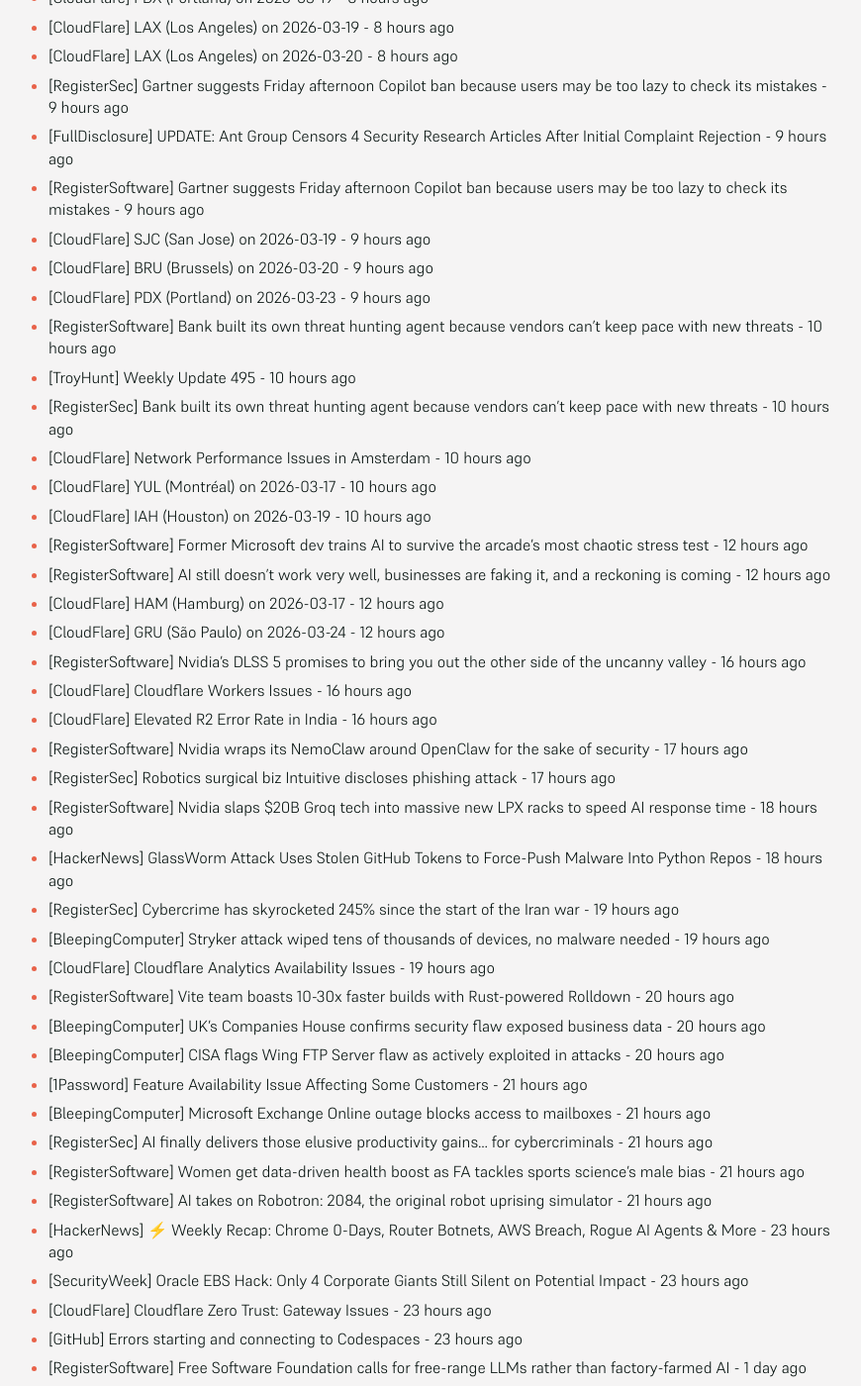
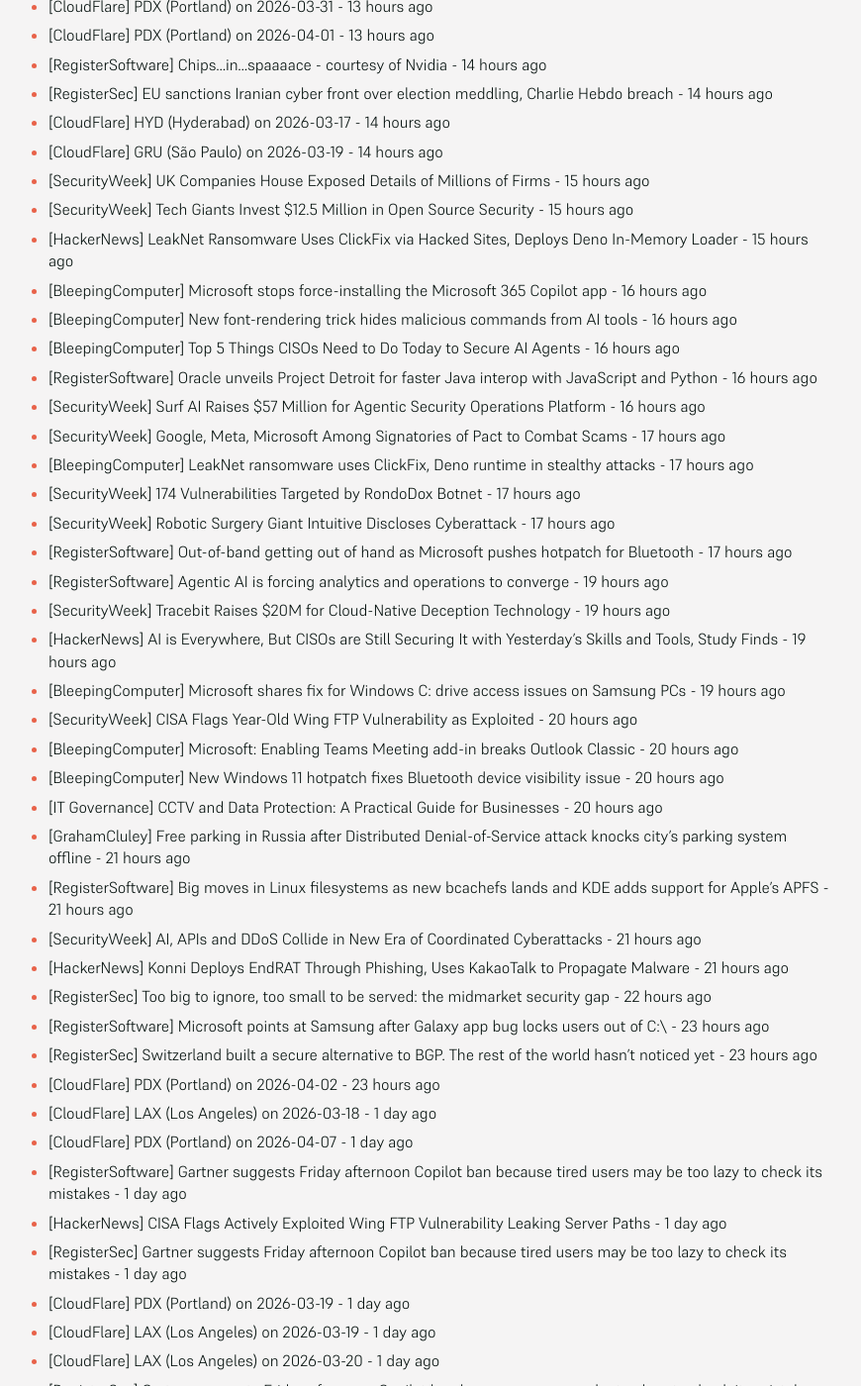
Before and after one commit to SecOpsNews/news, a Jekyll site: the page built from index.md, in a window 1280 px wide and 1400 px high, scrolled down 1164 px. Shown: the whole window at 99% size, without its empty margins (215-1085 px from the left). Built offline with Jekyll 4.4.1, drawn with Linux system fonts in a browser that asks for light colours; some of the changed text lies outside the part shown.

Commit message:
New Feed

```diff
--- a/index.md
+++ b/index.md
@@ -9,73 +9,111 @@ description: Latest Updates
 
 <!-- SecOps start -->
 
-- [SecurityWeek] Google, Meta, Microsoft Among Signatories of Pact to Combat Scams - 57 minutes ago
-- [BleepingComputer] LeakNet ransomware uses ClickFix, Deno runtime in stealthy attacks - 57 minutes ago
-- [SecurityWeek] 174 Vulnerabilities Targeted by RondoDox Botnet - 57 minutes ago
-- [SecurityWeek] Robotic Surgery Giant Intuitive Discloses Cyberattack - 57 minutes ago
-- [RegisterSoftware] Out-of-band getting out of hand as Microsoft pushes hotpatch for Bluetooth - 57 minutes ago
-- [RegisterSoftware] Agentic AI is forcing analytics and operations to converge - 2 hours ago
-- [SecurityWeek] Tracebit Raises $20M for Cloud-Native Deception Technology - 2 hours ago
-- [HackerNews] AI is Everywhere, But CISOs are Still Securing It with Yesterday's Skills and Tools, Study Finds - 2 hours ago
-- [BleepingComputer] Microsoft shares fix for Windows C: drive access issues on Samsung PCs - 2 hours ago
-- [SecurityWeek] CISA Flags Year-Old Wing FTP Vulnerability as Exploited - 3 hours ago
-- [BleepingComputer] Microsoft: Enabling Teams Meeting add-in breaks Outlook Classic - 3 hours ago
-- [BleepingComputer] New Windows 11 hotpatch fixes Bluetooth device visibility issue - 3 hours ago
-- [IT Governance] CCTV and Data Protection: A Practical Guide for Businesses - 3 hours ago
-- [GrahamCluley] Free parking in Russia after Distributed Denial-of-Service attack knocks city’s parking system offline - 4 hours ago
-- [RegisterSoftware] Big moves in Linux filesystems as new bcachefs lands and KDE adds support for Apple's APFS - 4 hours ago
-- [SecurityWeek] AI, APIs and DDoS Collide in New Era of Coordinated Cyberattacks - 4 hours ago
-- [HackerNews] Konni Deploys EndRAT Through Phishing, Uses KakaoTalk to Propagate Malware - 4 hours ago
-- [RegisterSec] Too big to ignore, too small to be served: the midmarket security gap - 5 hours ago
-- [RegisterSoftware] Microsoft points at Samsung after Galaxy app bug locks users out of C:\ - 6 hours ago
-- [RegisterSec] Switzerland built a secure alternative to BGP. The rest of the world hasn't noticed yet - 6 hours ago
-- [CloudFlare] PDX (Portland) on 2026-04-02 - 6 hours ago
-- [CloudFlare] LAX (Los Angeles) on 2026-03-18 - 7 hours ago
-- [CloudFlare] PDX (Portland) on 2026-04-07 - 7 hours ago
-- [RegisterSoftware] Gartner suggests Friday afternoon Copilot ban because tired users may be too lazy to check its mistakes - 8 hours ago
-- [HackerNews] CISA Flags Actively Exploited Wing FTP Vulnerability Leaking Server Paths - 8 hours ago
-- [RegisterSec] Gartner suggests Friday afternoon Copilot ban because tired users may be too lazy to check its mistakes - 8 hours ago
-- [CloudFlare] PDX (Portland) on 2026-03-19 - 8 hours ago
-- [CloudFlare] LAX (Los Angeles) on 2026-03-19 - 8 hours ago
-- [CloudFlare] LAX (Los Angeles) on 2026-03-20 - 8 hours ago
-- [RegisterSec] Gartner suggests Friday afternoon Copilot ban because users may be too lazy to check its mistakes - 9 hours ago
-- [FullDisclosure] UPDATE: Ant Group Censors 4 Security Research Articles After	Initial Complaint Rejection - 9 hours ago
-- [RegisterSoftware] Gartner suggests Friday afternoon Copilot ban because users may be too lazy to check its mistakes - 9 hours ago
-- [CloudFlare] SJC (San Jose) on 2026-03-19 - 9 hours ago
-- [CloudFlare] BRU (Brussels) on 2026-03-20 - 9 hours ago
-- [CloudFlare] PDX (Portland) on 2026-03-23 - 9 hours ago
-- [RegisterSoftware] Bank built its own threat hunting agent because vendors can’t keep pace with new threats - 10 hours ago
-- [TroyHunt] Weekly Update 495 - 10 hours ago
-- [RegisterSec] Bank built its own threat hunting agent because vendors can’t keep pace with new threats - 10 hours ago
-- [CloudFlare] Network Performance Issues in Amsterdam - 10 hours ago
-- [CloudFlare] YUL (Montréal) on 2026-03-17 - 10 hours ago
-- [CloudFlare] IAH (Houston) on 2026-03-19 - 10 hours ago
-- [RegisterSoftware] Former Microsoft dev trains AI to survive the arcade's most chaotic stress test - 12 hours ago
-- [RegisterSoftware] AI still doesn't work very well, businesses are faking it, and a reckoning is coming - 12 hours ago
-- [CloudFlare] HAM (Hamburg) on 2026-03-17 - 12 hours ago
-- [CloudFlare] GRU (São Paulo) on 2026-03-24 - 12 hours ago
-- [RegisterSoftware] Nvidia's DLSS 5 promises to bring you out the other side of the uncanny valley - 16 hours ago
-- [CloudFlare] Cloudflare Workers Issues - 16 hours ago
-- [CloudFlare] Elevated R2 Error Rate in India - 16 hours ago
-- [RegisterSoftware] Nvidia wraps its NemoClaw around OpenClaw for the sake of security - 17 hours ago
-- [RegisterSec] Robotics surgical biz Intuitive discloses phishing attack - 17 hours ago
-- [RegisterSoftware] Nvidia slaps $20B Groq tech into massive new LPX racks to speed AI response time - 18 hours ago
-- [HackerNews] GlassWorm Attack Uses Stolen GitHub Tokens to Force-Push Malware Into Python Repos - 18 hours ago
-- [RegisterSec] Cybercrime has skyrocketed 245% since the start of the Iran war - 19 hours ago
-- [BleepingComputer] Stryker attack wiped tens of thousands of devices, no malware needed - 19 hours ago
-- [CloudFlare] Cloudflare Analytics Availability Issues - 19 hours ago
-- [RegisterSoftware] Vite team boasts 10-30x faster builds with Rust-powered Rolldown - 20 hours ago
-- [BleepingComputer] UK’s Companies House confirms security flaw exposed business data - 20 hours ago
-- [BleepingComputer] CISA flags Wing FTP Server flaw as actively exploited in attacks - 20 hours ago
-- [1Password] Feature Availability Issue Affecting Some Customers - 21 hours ago
-- [BleepingComputer] Microsoft Exchange Online outage blocks access to mailboxes - 21 hours ago
-- [RegisterSec] AI finally delivers those elusive productivity gains... for cybercriminals - 21 hours ago
-- [RegisterSoftware] Women get data-driven health boost as FA tackles sports science's male bias - 21 hours ago
-- [RegisterSoftware] AI takes on Robotron: 2084, the original robot uprising simulator - 21 hours ago
-- [HackerNews] ⚡ Weekly Recap: Chrome 0-Days, Router Botnets, AWS Breach, Rogue AI Agents & More - 23 hours ago
-- [SecurityWeek] Oracle EBS Hack: Only 4 Corporate Giants Still Silent on Potential Impact - 23 hours ago
-- [CloudFlare] Cloudflare Zero Trust: Gateway Issues - 23 hours ago
-- [GitHub] Errors starting and connecting to Codespaces - 23 hours ago
+- [HIBP] Aura - 903,080 breached accounts - 29 minutes ago
+- [RegisterSoftware] Water company wasted $200k on bad answers from an AI model – so built its own slop filtering system - 29 minutes ago
+- [RegisterSoftware] Alibaba Cloud hikes prices by up to 34 percent, blames hardware costs and AI demand - 29 minutes ago
+- [HackerNews] Apple Fixes WebKit Vulnerability Enabling Same-Origin Policy Bypass on iOS and macOS - 29 minutes ago
+- [HackerNews] Critical Unpatched Telnetd Flaw (CVE-2026-32746) Enables Unauthenticated Root RCE via Port 23 - 1 hour ago
+- [RegisterSoftware] Linux Foundation kicks off effort to shield FOSS maintainers from AI slop bug reports - 2 hours ago
+- [RegisterSec] Japan to allow ‘proactive cyber-defense’ from October 1st - 2 hours ago
+- [RegisterSec] Linux Foundation kicks off effort to shield FOSS maintainers from AI slop bug reports - 2 hours ago
+- [BleepingComputer] Apple pushes first Background Security Improvements update to fix WebKit flaw - 5 hours ago
+- [CloudFlare] BRU (Brussels) on 2026-03-18 - 5 hours ago
+- [CloudFlare] Cloudflare Access experiencing delays with Access app creation and updates - 5 hours ago
+- [BleepingComputer] GlassWorm malware hits 400+ code repos on GitHub, npm, VSCode, OpenVSX - 9 hours ago
+- [CloudFlare] PDX (Portland) on 2026-03-17 - 9 hours ago
+- [CloudFlare] PDX (Portland) on 2026-03-18 - 10 hours ago
+- [RegisterSec] World<s>Coin</s>'s newest pitch: Scan your eyeballs to prove AI agents really represent you - 10 hours ago
+- [RegisterSoftware] World<s>Coin</s>'s newest pitch: Scan your eyeballs to prove AI agents really represent you - 10 hours ago
+- [CloudFlare] LAX (Los Angeles) on 2026-03-17 - 10 hours ago
+- [CloudFlare] PDX (Portland) on 2026-03-24 - 11 hours ago
+- [CloudFlare] PDX (Portland) on 2026-03-25 - 11 hours ago
+- [RegisterSoftware] Mistral boasts code-proofing agent offers champagne performance on a <i>budget bière</i> - 12 hours ago
+- [BleepingComputer] Europe sanctions Chinese and Iranian firms for cyberattacks - 12 hours ago
+- [CloudFlare] PDX (Portland) on 2026-03-26 - 12 hours ago
+- [CloudFlare] PDX (Portland) on 2026-03-30 - 12 hours ago
+- [HackerNews] AI Flaws in Amazon Bedrock, LangSmith, and SGLang Enable Data Exfiltration and RCE - 13 hours ago
+- [CloudFlare] PDX (Portland) on 2026-03-31 - 13 hours ago
+- [CloudFlare] PDX (Portland) on 2026-04-01 - 13 hours ago
+- [RegisterSoftware] Chips...in...spaaaace - courtesy of Nvidia - 14 hours ago
+- [RegisterSec] EU sanctions Iranian cyber front over election meddling, Charlie Hebdo breach - 14 hours ago
+- [CloudFlare] HYD (Hyderabad) on 2026-03-17 - 14 hours ago
+- [CloudFlare] GRU (São Paulo) on 2026-03-19 - 14 hours ago
+- [SecurityWeek] UK Companies House Exposed Details of Millions of Firms - 15 hours ago
+- [SecurityWeek] Tech Giants Invest $12.5 Million in Open Source Security - 15 hours ago
+- [HackerNews] LeakNet Ransomware Uses ClickFix via Hacked Sites, Deploys Deno In-Memory Loader - 15 hours ago
+- [BleepingComputer] Microsoft stops force-installing the Microsoft 365 Copilot app - 16 hours ago
+- [BleepingComputer] New font-rendering trick hides malicious commands from AI tools - 16 hours ago
+- [BleepingComputer] Top 5 Things CISOs Need to Do Today to Secure AI Agents - 16 hours ago
+- [RegisterSoftware] Oracle unveils Project Detroit for faster Java interop with JavaScript and Python - 16 hours ago
+- [SecurityWeek] Surf AI Raises $57 Million for Agentic Security Operations Platform - 16 hours ago
+- [SecurityWeek] Google, Meta, Microsoft Among Signatories of Pact to Combat Scams - 17 hours ago
+- [BleepingComputer] LeakNet ransomware uses ClickFix, Deno runtime in stealthy attacks - 17 hours ago
+- [SecurityWeek] 174 Vulnerabilities Targeted by RondoDox Botnet - 17 hours ago
+- [SecurityWeek] Robotic Surgery Giant Intuitive Discloses Cyberattack - 17 hours ago
+- [RegisterSoftware] Out-of-band getting out of hand as Microsoft pushes hotpatch for Bluetooth - 17 hours ago
+- [RegisterSoftware] Agentic AI is forcing analytics and operations to converge - 19 hours ago
+- [SecurityWeek] Tracebit Raises $20M for Cloud-Native Deception Technology - 19 hours ago
+- [HackerNews] AI is Everywhere, But CISOs are Still Securing It with Yesterday's Skills and Tools, Study Finds - 19 hours ago
+- [BleepingComputer] Microsoft shares fix for Windows C: drive access issues on Samsung PCs - 19 hours ago
+- [SecurityWeek] CISA Flags Year-Old Wing FTP Vulnerability as Exploited - 20 hours ago
+- [BleepingComputer] Microsoft: Enabling Teams Meeting add-in breaks Outlook Classic - 20 hours ago
+- [BleepingComputer] New Windows 11 hotpatch fixes Bluetooth device visibility issue - 20 hours ago
+- [IT Governance] CCTV and Data Protection: A Practical Guide for Businesses - 20 hours ago
+- [GrahamCluley] Free parking in Russia after Distributed Denial-of-Service attack knocks city’s parking system offline - 21 hours ago
+- [RegisterSoftware] Big moves in Linux filesystems as new bcachefs lands and KDE adds support for Apple's APFS - 21 hours ago
+- [SecurityWeek] AI, APIs and DDoS Collide in New Era of Coordinated Cyberattacks - 21 hours ago
+- [HackerNews] Konni Deploys EndRAT Through Phishing, Uses KakaoTalk to Propagate Malware - 21 hours ago
+- [RegisterSec] Too big to ignore, too small to be served: the midmarket security gap - 22 hours ago
+- [RegisterSoftware] Microsoft points at Samsung after Galaxy app bug locks users out of C:\ - 23 hours ago
+- [RegisterSec] Switzerland built a secure alternative to BGP. The rest of the world hasn't noticed yet - 23 hours ago
+- [CloudFlare] PDX (Portland) on 2026-04-02 - 23 hours ago
+- [CloudFlare] LAX (Los Angeles) on 2026-03-18 - 1 day ago
+- [CloudFlare] PDX (Portland) on 2026-04-07 - 1 day ago
+- [RegisterSoftware] Gartner suggests Friday afternoon Copilot ban because tired users may be too lazy to check its mistakes - 1 day ago
+- [HackerNews] CISA Flags Actively Exploited Wing FTP Vulnerability Leaking Server Paths - 1 day ago
+- [RegisterSec] Gartner suggests Friday afternoon Copilot ban because tired users may be too lazy to check its mistakes - 1 day ago
+- [CloudFlare] PDX (Portland) on 2026-03-19 - 1 day ago
+- [CloudFlare] LAX (Los Angeles) on 2026-03-19 - 1 day ago
+- [CloudFlare] LAX (Los Angeles) on 2026-03-20 - 1 day ago
+- [RegisterSec] Gartner suggests Friday afternoon Copilot ban because users may be too lazy to check its mistakes - 1 day ago
+- [FullDisclosure] UPDATE: Ant Group Censors 4 Security Research Articles After	Initial Complaint Rejection - 1 day ago
+- [RegisterSoftware] Gartner suggests Friday afternoon Copilot ban because users may be too lazy to check its mistakes - 1 day ago
+- [CloudFlare] SJC (San Jose) on 2026-03-19 - 1 day ago
+- [CloudFlare] BRU (Brussels) on 2026-03-20 - 1 day ago
+- [CloudFlare] PDX (Portland) on 2026-03-23 - 1 day ago
+- [RegisterSoftware] Bank built its own threat hunting agent because vendors can’t keep pace with new threats - 1 day ago
+- [TroyHunt] Weekly Update 495 - 1 day ago
+- [RegisterSec] Bank built its own threat hunting agent because vendors can’t keep pace with new threats - 1 day ago
+- [CloudFlare] Network Performance Issues in Amsterdam - 1 day ago
+- [CloudFlare] YUL (Montréal) on 2026-03-17 - 1 day ago
+- [CloudFlare] IAH (Houston) on 2026-03-19 - 1 day ago
+- [RegisterSoftware] Former Microsoft dev trains AI to survive the arcade's most chaotic stress test - 1 day ago
+- [RegisterSoftware] AI still doesn't work very well, businesses are faking it, and a reckoning is coming - 1 day ago
+- [CloudFlare] HAM (Hamburg) on 2026-03-17 - 1 day ago
+- [CloudFlare] GRU (São Paulo) on 2026-03-24 - 1 day ago
+- [RegisterSoftware] Nvidia's DLSS 5 promises to bring you out the other side of the uncanny valley - 1 day ago
+- [CloudFlare] Cloudflare Workers Issues - 1 day ago
+- [CloudFlare] Elevated R2 Error Rate in India - 1 day ago
+- [RegisterSoftware] Nvidia wraps its NemoClaw around OpenClaw for the sake of security - 1 day ago
+- [RegisterSec] Robotics surgical biz Intuitive discloses phishing attack - 1 day ago
+- [RegisterSoftware] Nvidia slaps $20B Groq tech into massive new LPX racks to speed AI response time - 1 day ago
+- [HackerNews] GlassWorm Attack Uses Stolen GitHub Tokens to Force-Push Malware Into Python Repos - 1 day ago
+- [RegisterSec] Cybercrime has skyrocketed 245% since the start of the Iran war - 1 day ago
+- [BleepingComputer] Stryker attack wiped tens of thousands of devices, no malware needed - 1 day ago
+- [CloudFlare] Cloudflare Analytics Availability Issues - 1 day ago
+- [RegisterSoftware] Vite team boasts 10-30x faster builds with Rust-powered Rolldown - 1 day ago
+- [BleepingComputer] UK’s Companies House confirms security flaw exposed business data - 1 day ago
+- [BleepingComputer] CISA flags Wing FTP Server flaw as actively exploited in attacks - 1 day ago
+- [1Password] Feature Availability Issue Affecting Some Customers - 1 day ago
+- [BleepingComputer] Microsoft Exchange Online outage blocks access to mailboxes - 1 day ago
+- [RegisterSec] AI finally delivers those elusive productivity gains... for cybercriminals - 1 day ago
+- [RegisterSoftware] Women get data-driven health boost as FA tackles sports science's male bias - 1 day ago
+- [RegisterSoftware] AI takes on Robotron: 2084, the original robot uprising simulator - 1 day ago
+- [HackerNews] ⚡ Weekly Recap: Chrome 0-Days, Router Botnets, AWS Breach, Rogue AI Agents & More - 1 day ago
+- [SecurityWeek] Oracle EBS Hack: Only 4 Corporate Giants Still Silent on Potential Impact - 1 day ago
+- [CloudFlare] Cloudflare Zero Trust: Gateway Issues - 1 day ago
+- [GitHub] Errors starting and connecting to Codespaces - 1 day ago
 - [RegisterSoftware] Free Software Foundation calls for free-range LLMs rather than factory-farmed AI - 1 day ago
 - [SecurityWeek] Security Firm Executive Targeted in Sophisticated Phishing Attack - 1 day ago
 - [BleepingComputer] Shadow AI is everywhere. Here’s how to find and secure it. - 1 day ago
@@ -103,23 +141,9 @@ description: Latest Updates
 - [CloudFlare] PDX (Portland) on 2026-03-24 - 1 day ago
 - [CloudFlare] PDX (Portland) on 2026-03-25 - 1 day ago
 - [CloudFlare] PDX (Portland) on 2026-03-26 - 1 day ago
-- [RegisterSoftware] Data analytics help make the mighty lionesses roar - 1 day ago
-- [HackerNews] Android 17 Blocks Non-Accessibility Apps from Accessibility API to Prevent Malware Abuse - 1 day ago
-- [CloudFlare] PDX (Portland) on 2026-03-30 - 1 day ago
-- [CloudFlare] PDX (Portland) on 2026-03-31 - 1 day ago
-- [CloudFlare] PDX (Portland) on 2026-04-01 - 1 day ago
-- [RegisterSoftware] India tests whether AI can stop trains hitting elephants - 1 day ago
-- [CloudFlare] ZRH (Zurich) on 2026-03-16 - 1 day ago
-- [CloudFlare] ATL (Atlanta) on 2026-03-16 - 1 day ago
-- [CloudFlare] PDX (Portland) on 2026-04-02 - 1 day ago
-- [RegisterSec] Outsourcer Telus admits to attack – may have lost a petabyte of data to ShinyHunters - 1 day ago
-- [CloudFlare] LAX (Los Angeles) on 2026-03-18 - 1 day ago
-- [BleepingComputer] OpenAI says ChatGPT ads are not rolling out globally for now - 1 day ago
-- [CloudFlare] PDX (Portland) on 2026-04-07 - 1 day ago
-- [CloudFlare] SSL Certificate Provisioning Delays - 1 day ago
-- [RegisterSoftware] Nvidia GTC will be full of surprises - just not for the consumer class - 1 day ago
-- [BleepingComputer] Betterleaks, a new open-source secrets scanner to replace Gitleaks - 1 day ago
-- [RegisterSoftware] Jury out on whether Americans approve or disapprove of datacenters - 2 days ago
+- [RegisterSoftware] Data analytics help make the mighty lionesses roar - 2 days ago
+- [HackerNews] Android 17 Blocks Non-Accessibility Apps from Accessibility API to Prevent Malware Abuse - 2 days ago
+- [CloudFlare] PDX (Portland) on 2026-03-30 - 2 days ago
 - [DataBreaches] Russian-linked hackers appear to have launched a crippling cyberattack on Western New Mexico University - 10 months ago
 - [DataBreaches] SK Telecom vows to take full responsibility for damage from recent data leak - 10 months ago
 - [HackerNews] Storm-1977 Hits Education Clouds with AzureChecker, Deploys 200+ Crypto Mining Containers - 10 months ago
```
